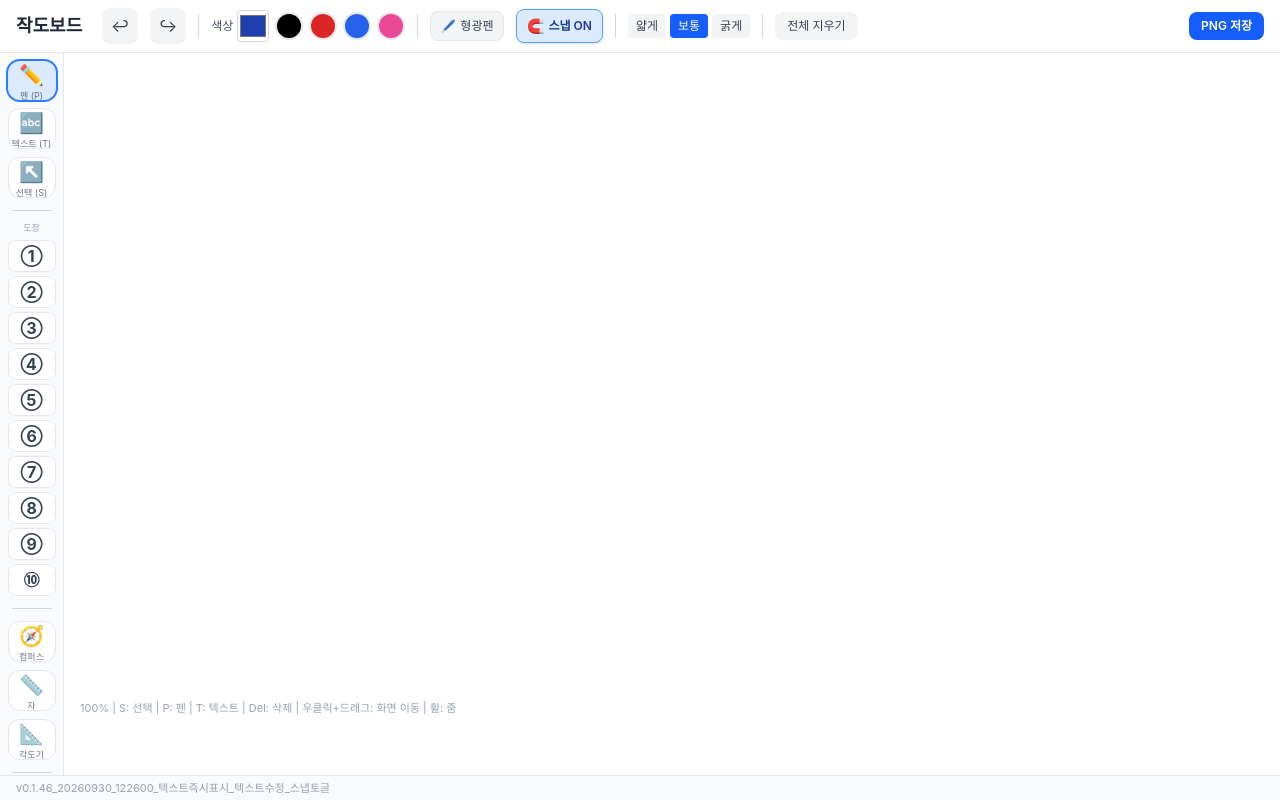
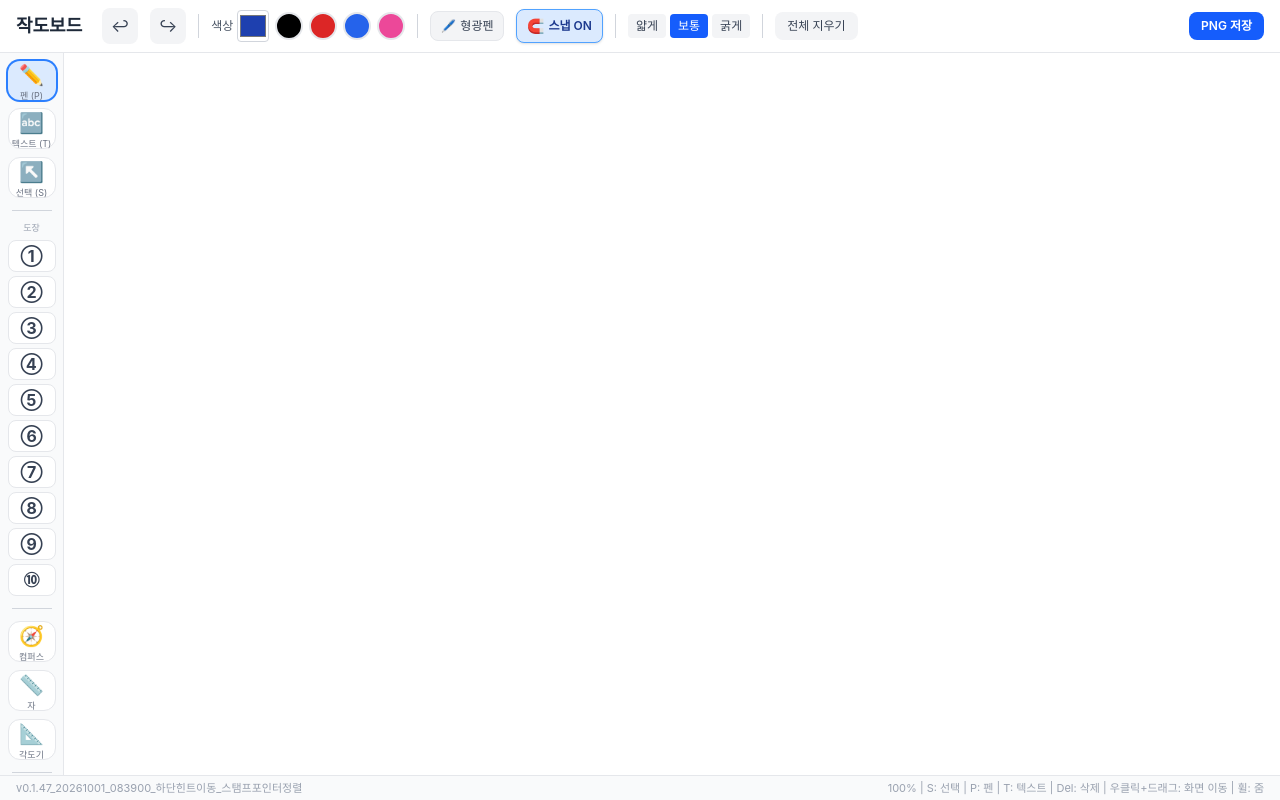
Before and after one commit to mathwawawa-dev/geometric_construction, a React (Vite) app: page / in a window 1280 px wide. Built offline with nearby package versions, Linux system fonts and the light colour scheme.

Commit message:
v0.1.47_20261001_083900: 하단 단축키 힌트 footer 우측 이동, 스탬프 커서 중앙 정렬

```diff
--- a/src/App.jsx
+++ b/src/App.jsx
@@ -11,7 +11,7 @@ import ProtractorTool from './components/ProtractorTool'
 import SelectionLayer from './components/SelectionLayer'
 import { renderShapes, moveShape } from './utils/shapeUtils'
 
-const VERSION = 'v0.1.46_20260930_122600_텍스트즉시표시_텍스트수정_스냅토글'
+const VERSION = 'v0.1.47_20261001_083900_하단힌트이동_스탬프포인터정렬'
 
 export default function App() {
   const canvasRef = useRef(null)
@@ -375,16 +375,12 @@ export default function App() {
               />
             )}
           </div>
-
-          {/* 줌 레벨 및 단축키 안내 */}
-          <div className="absolute bottom-14 left-2 text-[11px] text-gray-400 bg-white/70 px-2 py-0.5 rounded pointer-events-none">
-            {Math.round(zoom * 100)}% | S: 선택 | P: 펜 | T: 텍스트 | Del: 삭제 | 우클릭+드래그: 화면 이동 | 휠: 줌
-          </div>
         </div>
       </div>
 
-      <footer className="px-4 py-1 bg-gray-50 border-t border-gray-200 text-[11px] text-gray-400">
-        {VERSION}
+      <footer className="px-4 py-1 bg-gray-50 border-t border-gray-200 text-[11px] text-gray-400 flex items-center justify-between">
+        <span>{VERSION}</span>
+        <span>{Math.round(zoom * 100)}% | S: 선택 | P: 펜 | T: 텍스트 | Del: 삭제 | 우클릭+드래그: 화면 이동 | 휠: 줌</span>
       </footer>
     </div>
   )
--- a/src/components/DrawingCanvas.jsx
+++ b/src/components/DrawingCanvas.jsx
@@ -103,13 +103,16 @@ export default function DrawingCanvas({ canvasRef, activeTool, strokeColor, stro
   const updateFakeCursor = useCallback((pos, snapped) => {
     lastMousePos.current = pos
     if (fakeCursorRef.current) {
-      fakeCursorRef.current.style.transform = `translate(${pos.x - 2}px, ${pos.y - 22}px)`
+      const isStamp = !!stampMode
+      const tx = isStamp ? pos.x - 20 : pos.x - 2
+      const ty = isStamp ? pos.y - 20 : pos.y - 22
+      fakeCursorRef.current.style.transform = `translate(${tx}px, ${ty}px)`
       fakeCursorRef.current.style.display = 'block'
     }
     if (fakePencilLineRef.current) {
       fakePencilLineRef.current.style.opacity = snapped ? '1' : '0'
     }
-  }, [])
+  }, [stampMode])
 
   // 드래프트 캔버스에 현재 스트로크 단일 경로로 렌더링 (동그라미 겹침 방지)
   const renderCurrentStroke = useCallback(() => {
@@ -503,9 +506,14 @@ export default function DrawingCanvas({ canvasRef, activeTool, strokeColor, stro
           style={{
             zIndex: 9999,
             willChange: 'transform',
-            transform: lastMousePos.current.x > -100
-              ? `translate(${lastMousePos.current.x - 2}px, ${lastMousePos.current.y - 22}px)`
-              : 'none',
+            transform: (() => {
+              if (lastMousePos.current.x <= -100) return 'none'
+              if (isStampMode) {
+                // 스탬프: 문자 중앙이 포인터에 오도록 (fontSize 41 → 절반 ~20.5)
+                return `translate(${lastMousePos.current.x - 20}px, ${lastMousePos.current.y - 20}px)`
+              }
+              return `translate(${lastMousePos.current.x - 2}px, ${lastMousePos.current.y - 22}px)`
+            })(),
             display: lastMousePos.current.x > -100 ? 'block' : 'none',
           }}
         >
```
Also changed, not shown: 작도보드_실행.html (+2 -2 lines).
